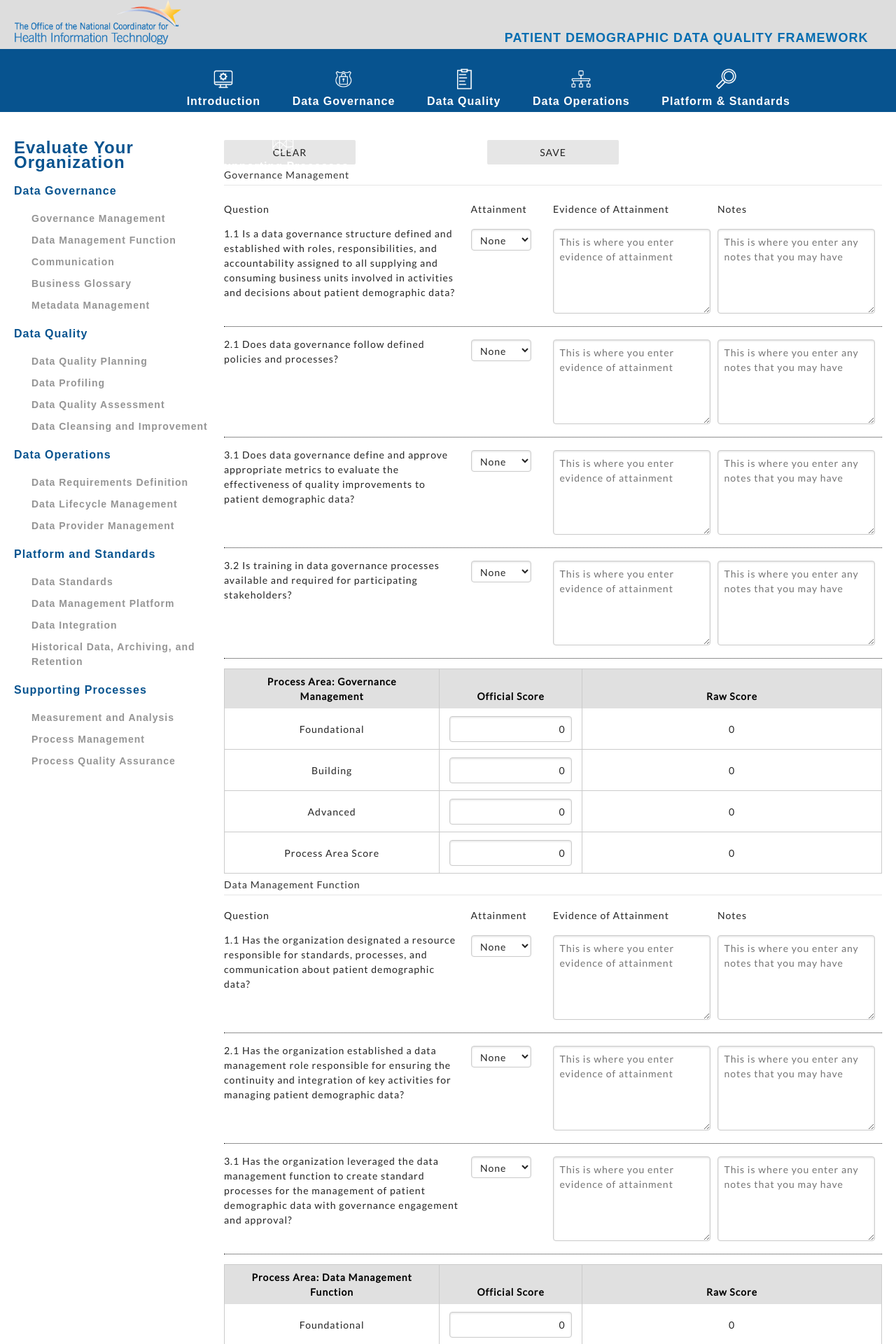
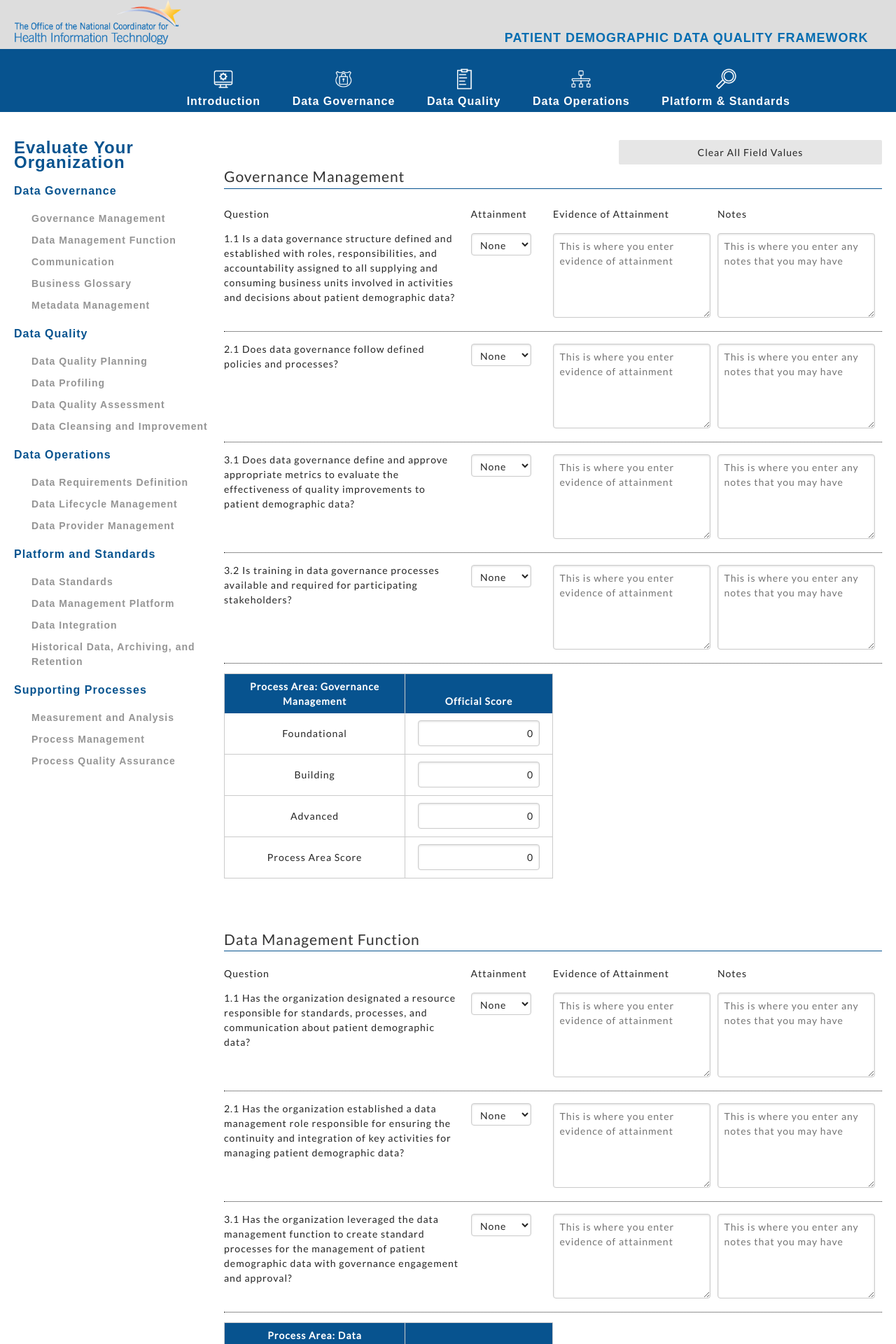
Before and after one commit to ai-stark/pddq-framework, a Jekyll site: the page built from worksheet/index.html, in a window 1280 px wide. Shown: the top 1920 px of the page at 70% size. Built offline with Jekyll 4.4.1, drawn with Linux system fonts in a browser that asks for light colours; some of the changed text lies outside the part shown.

Commit message:
worksheet working and stable

```diff
--- a/_includes/summary.html
+++ b/_includes/summary.html
@@ -1,40 +1,42 @@
-<div class="pure-u-1">
-	<table class="pure-table pure-table-bordered" style="width: 100%">
+<div class="pure-u-1-2">
+	<table class="pure-table pure-table-bordered table-worksheet">
 		<thead>
 			<tr style="text-align: center">
-				<th>Process Area: {{ item.name }}</th>
+				<th style="width: 50%">Process Area: {{ item.name }}</th>
 				<th>Official Score</th>
-				<th>Raw Score</th>
+				<!-- <th>Raw Score</th> -->
 			</tr>
 		</thead>
 		<tbody>
 
-			<tr style="text-align: center">
-				<td style="width: 35%">Foundational</td>
-				<td class="{{ item.name | slugify }}" style="width: 15%"><input style="text-align: right;" class="official-score" id="{{ item.name | slugify }}-process-area-foundational-official" type="text" value="0"></td>
-				<td id="{{ item.name | slugify }}-foundational-raw" style="width: 50%">0</td>
+			<tr>
+				<td >Foundational</td>
+				<td class="{{ item.name | slugify }}" style="width: 15%"><input class="official-score" id="{{ item.name | slugify }}-process-area-foundational-official" type="text" value="0"></td>
+				<!-- <td id="{{ item.name | slugify }}-foundational-raw" style="width: 50%">0</td> -->
 			</tr>
-			<tr style="text-align: center">
+			<tr>
 				<td>Building</td>
-				<td class="{{ item.name | slugify }}" style="width: 15%"><input style="text-align: right;" class="official-score" id="{{ item.name | slugify }}-process-area-building-official" type="text" value="0"></td>
-				<td>0</td>
+				<td class="{{ item.name | slugify }}" style="width: 15%"><input class="official-score" id="{{ item.name | slugify }}-process-area-building-official" type="text" value="0"></td>
+				<!-- <td>0</td> -->
 			</tr>
-			<tr style="text-align: center">
+			<tr>
 				<td>Advanced</td>
-				<td class="{{ item.name | slugify }}" style="width: 15%"><input style="text-align: right;" class="official-score" id="{{ item.name | slugify }}-process-area-advanced-official" type="text" value="0"></td>
-				<td>0</td>
+				<td class="{{ item.name | slugify }}" style="width: 15%"><input class="official-score" id="{{ item.name | slugify }}-process-area-advanced-official" type="text" value="0"></td>
+				<!-- <td>0</td> -->
 			</tr>
-			<tr style="text-align: center">
+			<tr>
 				<td>Process Area Score</td>
-				<td class="{{ item.name | slugify }}" style="width: 15%"><input style="text-align: right;" class="official-score" id="{{ item.name | slugify }}-process-area-total-score" type="text" value="0"></td>
-				<td>0</td>
+				<td class="{{ item.name | slugify }}" style="width: 15%"><input class="official-score" id="{{ item.name | slugify }}-process-area-total-score" type="text" value="0"></td>
+				<!-- <td>0</td> -->
 			</tr>
 
 		</tbody>
 
 	</table>
 
+
 </div>
+
 <!-- 		<div class="pure-u-9-24" style="background-color:blue;height: 100px;">
 			Process Area
 		</div>
--- a/assets/css/main.scss
+++ b/assets/css/main.scss
@@ -28,3 +28,4 @@
 //@import 'pages/contact';
 @import 'pages/home';
 @import 'pages/page';
+@import 'pages/worksheet';
--- /dev/null
+++ b/assets/css/pages/worksheet.scss
@@ -0,0 +1,27 @@
+.process-area-block{
+	margin-bottom: 5em;
+}
+
+
+
+legend.process-area-group{
+	font-size: 1.5em;
+	border-bottom: 1px solid #07538f;
+}
+
+.table-worksheet{
+
+	tr{
+		text-align: center;
+		th{
+			color: white;
+			background-color: $blue-dark;
+		}
+	}
+}
+
+
+.table-worksheet td > input.official-score{
+	margin: .25em auto;
+	text-align: right;
+}
--- a/assets/js/main.js
+++ b/assets/js/main.js
@@ -34,6 +34,7 @@
 var official_score_fields = $('.official-score');
 
 
+//console.log(official_score_fields);
 
 
 
@@ -42,6 +43,7 @@
 
 
 $( document ).ready(function() {
+
 
 	if(localStorage.length > 0){
 		for(var index=0; index < localStorage.length; index++){
@@ -75,6 +77,10 @@
 
 	});
 }
+
+
+
+
 
 
 
@@ -190,16 +196,29 @@
 	}
 
 	//calculate_score($(this).data('tier'), foundational, parent_class);
-
-	if ($('#'+parent_class+'-foundational-official').val() == "1" && $('#'+parent_class+'-building-official').val() == "0"){
+	if ($('#'+parent_class+'-foundational-official').val() == "1" && $('#'+parent_class+'-building-official').val() == "1" && $('#'+parent_class+'-advanced-official').val() == "1"){
+		console.log("we are 1-1-1");
+		calculate_score("building", building, parent_class);
+		calculate_score("advanced", advanced, parent_class);
+	}else if($('#'+parent_class+'-foundational-official').val() == "1" && $('#'+parent_class+'-building-official').val() == "1" && $('#'+parent_class+'-advanced-official').val() == "0"){
+		console.log("we are 1-1-0");
+		calculate_score("advanced", advanced, parent_class);
+		//init();
+	}else if($('#'+parent_class+'-foundational-official').val() == "1" && $('#'+parent_class+'-building-official').val() == "0" && $('#'+parent_class+'-advanced-official').val() == "0"){
+		console.log("We are 1-0-0")
+		calculate_score("advanced", advanced, parent_class);
+		calculate_score("building", building, parent_class);
+	}else if ($('#'+parent_class+'-foundational-official').val() == "1" && $('#'+parent_class+'-building-official').val() == "0"){
+		console.log("we are 1-0");
 		$('#'+parent_class+'-advanced-official').val("0");
 		($('#'+parent_class+'-advanced-official').trigger("change"));
 		//init();
-	}else if($('#'+parent_class+'-foundational-official').val() == "1" && $('#'+parent_class+'-building-official').val() == "1"){
-		calculate_score("advanced", advanced, parent_class)
-		//init();
 	}else if($('#'+parent_class+'-foundational-official').val() == "0") {
-		//init();
+		console.log("we are 0");
+		$('#'+parent_class+'-building-official').val("0");
+		$('#'+parent_class+'-advanced-official').val("0");
+		//calculate_score("advanced", advanced, parent_class);
+		//calculate_score("building", building, parent_class);
 	}
 
 	//console.log($('#'+parent_class+'-foundational-raw').val());
@@ -209,7 +228,9 @@
 	var advanced_num = parseInt($('#'+parent_class+'-advanced-official').val());
 
 	var process_area_score = foundational_num + building_num + advanced_num;
-	console.log($('#'+parent_class+'-total-score').val(process_area_score));
+	$('#'+parent_class+'-total-score').val(process_area_score);
+	$('#'+parent_class+'-total-score').trigger("change");
+
 
 	//need to get total score on page refresh
 
@@ -232,7 +253,7 @@
 				pass = false;
 				break;
 			}
-			console.log(pass);
+
 		}
 		if(pass){
 			($('#'+parent_class+'-'+ area +'-official').val("1"));
--- a/worksheet/index.html
+++ b/worksheet/index.html
@@ -14,9 +14,11 @@
 
 
 		<div class="pure-g">
-			<a id="clear" class="pure-button pure-u-1-5" href="#">CLEAR</a>
 			<div class="pure-u-1-5"></div>
-			<a id="save" class="pure-button pure-u-1-5" href="#">SAVE</a>
+			<div class="pure-u-1-5"></div>
+			<div class="pure-u-1-5"></div>
+			<a id="clear" class="pure-button pure-u-2-5" href="#">Clear All Field Values</a>
+
 		</div>
 
 
@@ -34,6 +36,7 @@
 
 
 					<div class="pure-g">
+						<div class="process-area-block">
 						<div class="{{item.name |slugify }}-process-area">  <!--groups class removed-->
 
 						<div class="pure-u-9-24">
@@ -90,13 +93,14 @@
 						{% include summary.html %}
 
 						</div>
+					</div>
 					</div> <!-- end pure-g -->
 
 
 
 					{% endfor %} <!-- end for -->
 
-					<br><br><br><br><br>
+
 				{% endunless %}
 				{% endif %}
 
@@ -105,7 +109,6 @@
 		</fieldset>
 	</form>
 
-	<div style="width: 100%; height: 1000px"></div>
 
 </div> <!-- end center content -->
 
```
